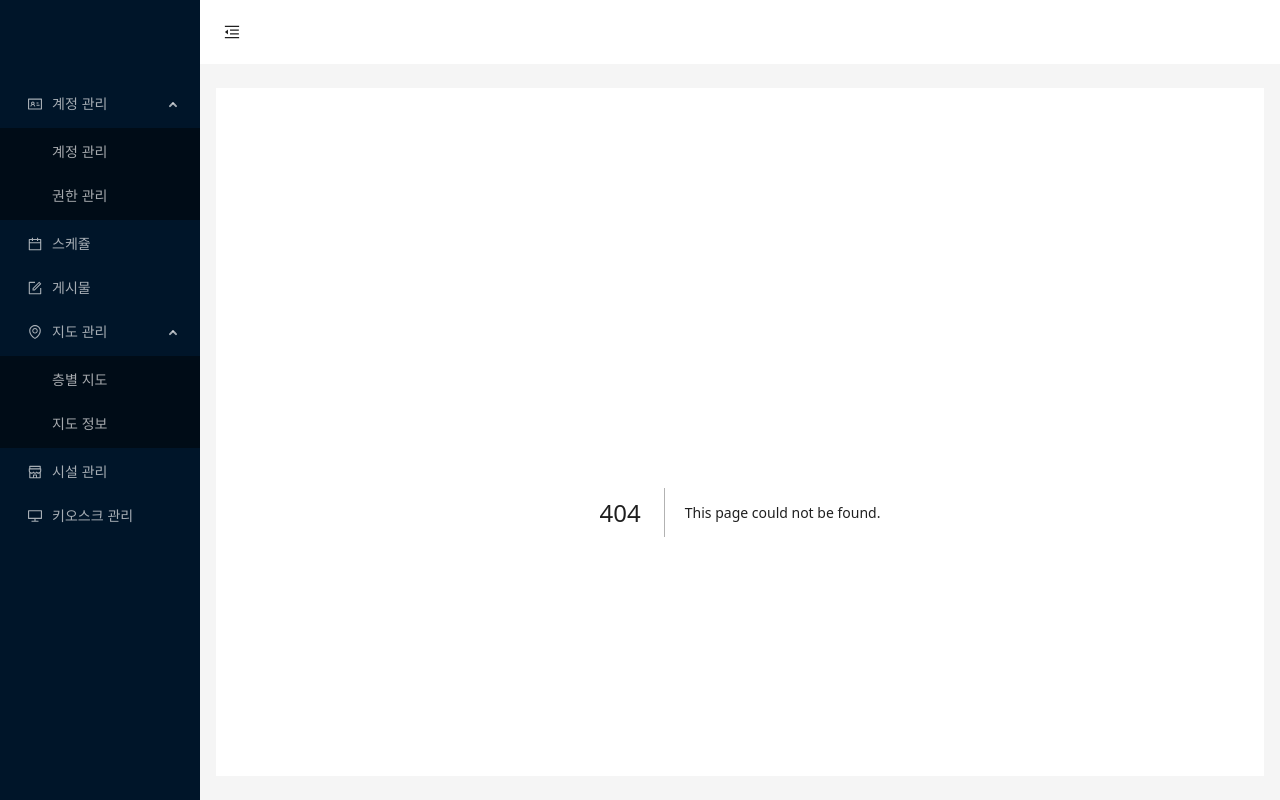
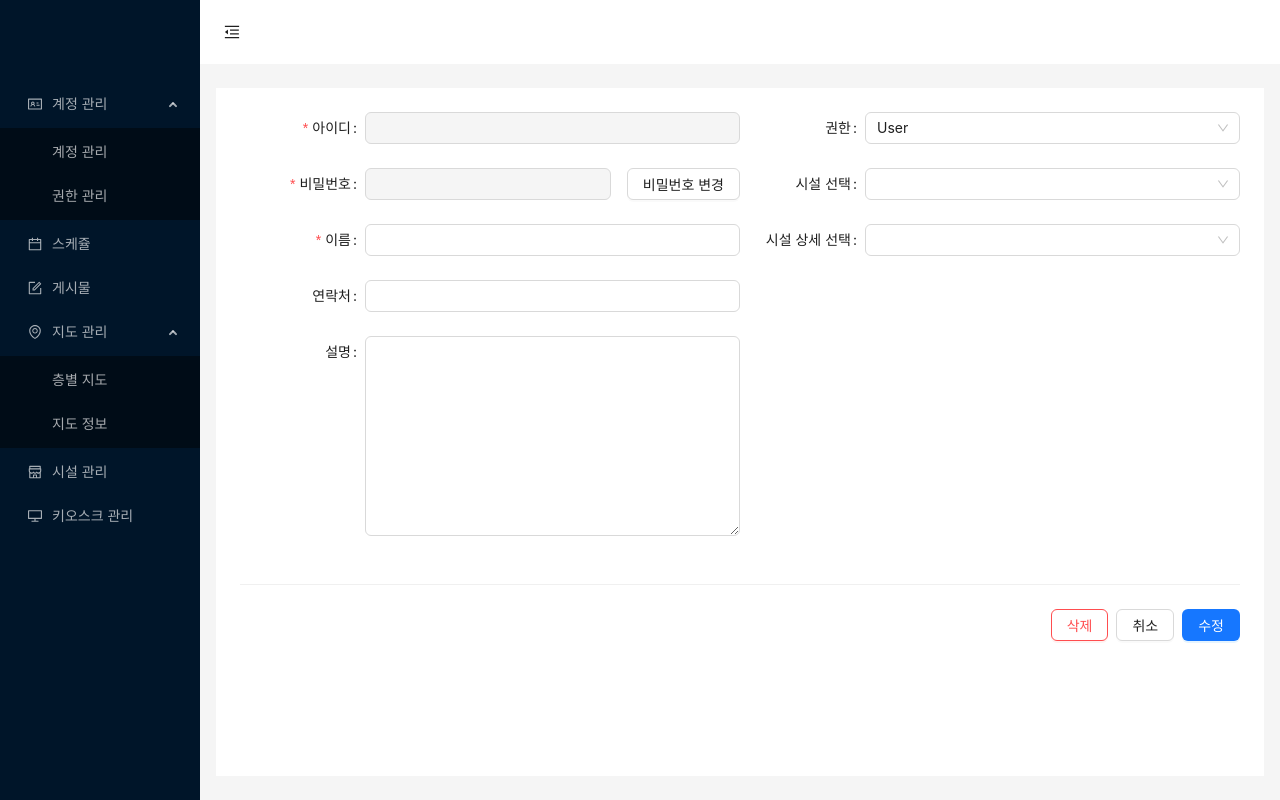
Before and after one commit to limlimlimlimlimlim/tov-cms, a Next.js app in the folder apps/cms-fe/: page /account/edit/0 in a window 1280 px wide. Before the commit this address had no page. Built offline with nearby package versions, Linux system fonts and the light colour scheme.

Commit message:
feat: #7 create account edit ui

```diff
--- a/apps/cms-fe/app/account/register/page.tsx
+++ b/apps/cms-fe/app/account/edit/[id]/page.tsx
@@ -1,6 +1,17 @@
 "use client";
-import { Button, Divider, Flex, Form, Input, Select } from "antd";
+import {
+  Button,
+  Divider,
+  Flex,
+  Form,
+  Input,
+  Select,
+  Modal,
+  message,
+} from "antd";
 import Link from "next/link";
+import { useRouter } from "next/navigation";
+import { useCallback } from "react";
 
 const layout = {
   labelCol: { span: 6 },
@@ -8,6 +19,7 @@ const layout = {
 };
 
 const { Option } = Select;
+const { confirm, info, error, warn } = Modal;
 
 /* eslint-disable no-template-curly-in-string */
 const validateMessages = {
@@ -18,10 +30,67 @@ const validateMessages = {
   },
 };
 
-export default function AccountRegister() {
+interface PageProps {
+  params: { id: string };
+}
+
+export default function AccountEdit({ params }: PageProps) {
+  const router = useRouter();
+
   const onFinish = (values: any) => {
     console.log(values);
   };
+
+  const confirmChangePassword = useCallback(() => {
+    confirm({
+      title: "비밀번호 변경 확인",
+      okText: "확인",
+      cancelText: "취소",
+      content: "새로 등록한 비밀번호로 변경하시겠습니까?",
+      onOk() {
+        void message.success("비밀번호가 변경 됐습니다.");
+      },
+    });
+  }, []);
+
+  const alertSuperadmin = useCallback(() => {
+    error({
+      title: "삭제확인",
+      okText: "확인",
+      content: "Super admin 계정은 삭제가 불가능합니다.",
+    });
+  }, []);
+
+  const onClickChangePassword = useCallback(() => {
+    info({
+      title: "비밀번호 변경",
+      okText: "확인",
+      cancelText: "취소",
+      content: (
+        <Flex vertical gap="middle">
+          새로운 비밀번호를 입력해주세요.
+          <Input type="password"></Input>
+        </Flex>
+      ),
+      onOk() {
+        confirmChangePassword();
+      },
+    });
+  }, [confirmChangePassword]);
+
+  const onClickDeleteAccount = useCallback(() => {
+    warn({
+      title: "삭제 확인",
+      okText: "확인",
+      cancelText: "취소",
+      content: "삭제된 계정은 복구할 수 없습니다. \n 정말 삭제하겠습니까?",
+      onOk() {
+        // alertSuperadmin();
+        void message.success("계정이 삭제 됐습니다.");
+        router.push("/account/list");
+      },
+    });
+  }, [router]);
 
   return (
     <Flex vertical gap="middle">
@@ -34,21 +103,17 @@ export default function AccountRegister() {
         <Flex style={{ width: "100%" }}>
           <Flex vertical style={{ width: "100%" }}>
             <Form.Item name="id" label="아이디" rules={[{ required: true }]}>
-              <Input />
+              <Input disabled />
             </Form.Item>
             <Form.Item
               name="password"
               label="비밀번호"
               rules={[{ required: true }]}
             >
-              <Input />
-            </Form.Item>
-            <Form.Item
-              name="passwordConfirm"
-              label="비밀번호 확인"
-              rules={[{ required: true }]}
-            >
-              <Input />
+              <Flex gap="middle">
+                <Input disabled />
+                <Button onClick={onClickChangePassword}>비밀번호 변경</Button>
+              </Flex>
             </Form.Item>
             <Form.Item name="name" label="이름" rules={[{ required: true }]}>
               <Input />
@@ -106,12 +171,15 @@ export default function AccountRegister() {
         <Divider />
         <Form.Item wrapperCol={{ ...layout.wrapperCol, offset: 6 }}>
           <Flex gap="small" justify="end">
-            <Button type="primary" htmlType="submit">
-              등록
+            <Button danger onClick={onClickDeleteAccount}>
+              삭제
             </Button>
             <Link href="/account/list">
               <Button>취소</Button>
             </Link>
+            <Button type="primary" htmlType="submit">
+              수정
+            </Button>
           </Flex>
         </Form.Item>
       </Form>
--- a/packages/eslint-config-custom/next.js
+++ b/packages/eslint-config-custom/next.js
@@ -43,6 +43,8 @@ module.exports = {
     "@typescript-eslint/no-unsafe-call": "off",
     "@typescript-eslint/no-explicit-any": "off",
     "@typescript-eslint/restrict-template-expressions": "off",
+    "@typescript-eslint/no-unsafe-member-access": "off",
+    "@typescript-eslint/no-unnecessary-type-assertion": "off",
     "no-console": "off",
     "eslint-comments/require-description": "off",
     "react/jsx-sort-props": "off",
```
Also changed, not shown: apps/cms-fe/app/account/list/page.tsx (+14 -0 lines).
